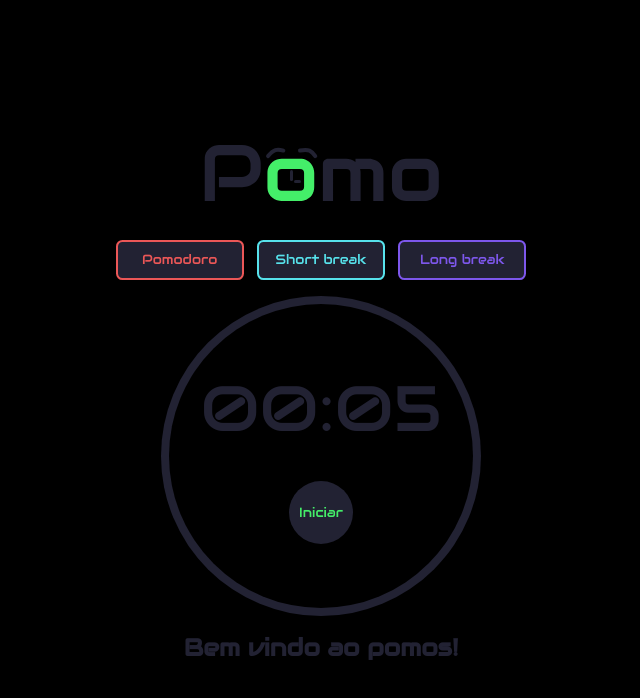
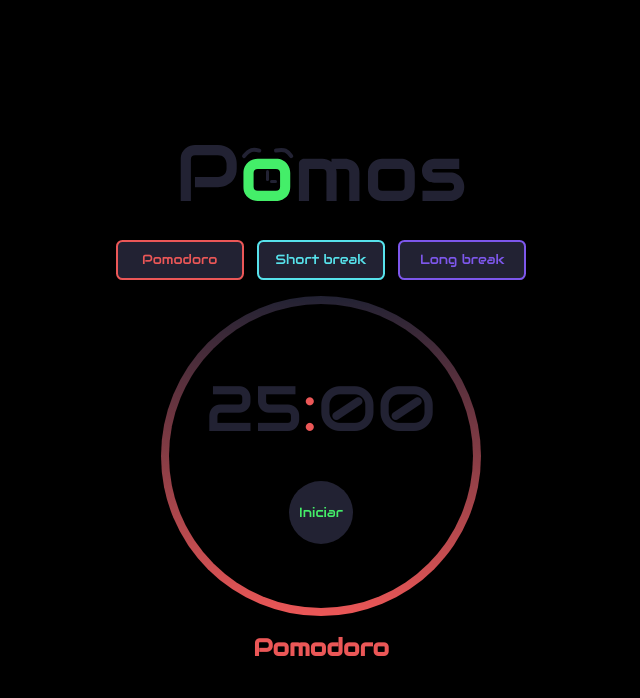
Before and after one commit to gustavofbc/pomos, a React (Create React App) app: page / in a window 1280 px wide. Shown: the top 698 px of the page, without its empty margins (319-959 px from the left). Built offline with nearby package versions, Linux system fonts and the light colour scheme.

Commit message:
long break activation methods implemented

```diff
--- a/src/components/Timer/index.jsx
+++ b/src/components/Timer/index.jsx
@@ -7,14 +7,40 @@
 import './style.css';
 
 const Timer = () => {
-  const [minutes, setMinutes] = useState(0);
-  const [seconds, setSeconds] = useState(5);
+  const [minutes, setMinutes] = useState(25);
+  const [seconds, setSeconds] = useState(0);
 
   const [isPaused, setIsPaused] = useState(true);
   const [isActive, setIsActive] = useState(false);
 
+  const [counterPomodoros, setCounterPomodoros] = useState(0);
+
   let interval;
 
+  function incrementCounter(value) {
+    setCounterPomodoros(value);
+  }
+
+  // let elemento = document.getElementById('circle');
+  function verifyCicle() {
+    if (
+      document.getElementById('circle').classList.contains('short-break-active')
+    ) {
+      return console.log('ta em short break');
+    }
+    if (
+      document.getElementById('circle').classList.contains('pomodoro-active')
+    ) {
+      return console.log('ta em pomodoro');
+    }
+    if (
+      document.getElementById('circle').classList.contains('long-break-active')
+    ) {
+      return console.log('ta em long break');
+    }
+  }
+
+  let counter = 0;
   useEffect(() => {
     interval = setInterval(() => {
       if (isActive && isPaused === false) {
@@ -24,11 +50,37 @@
             setSeconds(59);
             setMinutes(minutes - 1);
           } else {
-            // alerta a conclusão de um pomodoro
-            alertSound();
+            console.log(counterPomodoros);
+            if (counterPomodoros === 3) {
+              initCicle('Long break', 'long-break-active', 'purpure', 0, 1);
+              // alerta a conclusão de um pomodoro
+              alertSound(counter);
+              setCounterPomodoros(0);
+            } else if (counterPomodoros < 3) {
+              //contador de ciclos de pomodoro
+              counter = counterPomodoros + 1;
+              incrementCounter(counter);
 
-            // retorna aos valores iniciais
-            initCicle('Pomodoro', 'pomodoro-active', 'red', 25, 0);
+              initCicle('Short break', 'short-break-active', 'blue', 0, 1);
+              verifyCicle();
+
+              // if (elemento.classList.contains('short-break-active') === true) {
+              //   console.log('ta em short break');
+              // }
+
+              // alerta a conclusão de um pomodoro
+              alertSound(counter);
+            } else {
+              //contador de ciclos de pomodoro
+              counter = counterPomodoros + 1;
+              incrementCounter(counter);
+
+              // alerta a conclusão de um pomodoro
+              alertSound(counter);
+
+              // retorna aos valores iniciais
+              initCicle('Pomodoro', 'pomodoro-active', 'red', 0, 2);
+            }
           }
         } else {
           setSeconds(seconds - 1);
@@ -36,7 +88,7 @@
       }
       clearInterval(interval);
     }, 1000);
-  }, [isActive, isPaused, seconds]);
+  }, [isActive, isPaused, seconds, counterPomodoros]);
 
   const timerMinutes = minutes < 10 ? `0${minutes}` : minutes;
   const timerSeconds = seconds < 10 ? `0${seconds}` : seconds;
@@ -64,7 +116,8 @@
     document.getElementById('circle').setAttribute('class', classe);
   }
 
-  function alertSound() {
+  function alertSound(counter) {
+    setCounterPomodoros(counter++);
     document.getElementById('audio').play();
     setTimeout(() => {
       alert('Ciclo concluído!');
@@ -85,6 +138,20 @@
     setIsPaused(true);
     setMinutes(minutes);
     setSeconds(seconds);
+    setCounterPomodoros(0);
+  }
+
+  function initPomos() {
+    const elemento = document.getElementById('cicle');
+    if (elemento) {
+      elemento.innerText = 'Pomodoro';
+      elemento.style = `color: var(--red)`;
+    }
+
+    const circleElement = document.getElementById('circle');
+    if (circleElement) {
+      circleElement.setAttribute('class', 'pomodoro-active');
+    }
   }
 
   return (
@@ -147,6 +214,7 @@
         style={{ color: 'var(--background-circle)' }}
       >
         Bem vindo ao pomos!
+        {setTimeout(initPomos, 3000)}
       </h2>
     </section>
   );
```
Also changed, not shown: src/assets/logo.svg.
